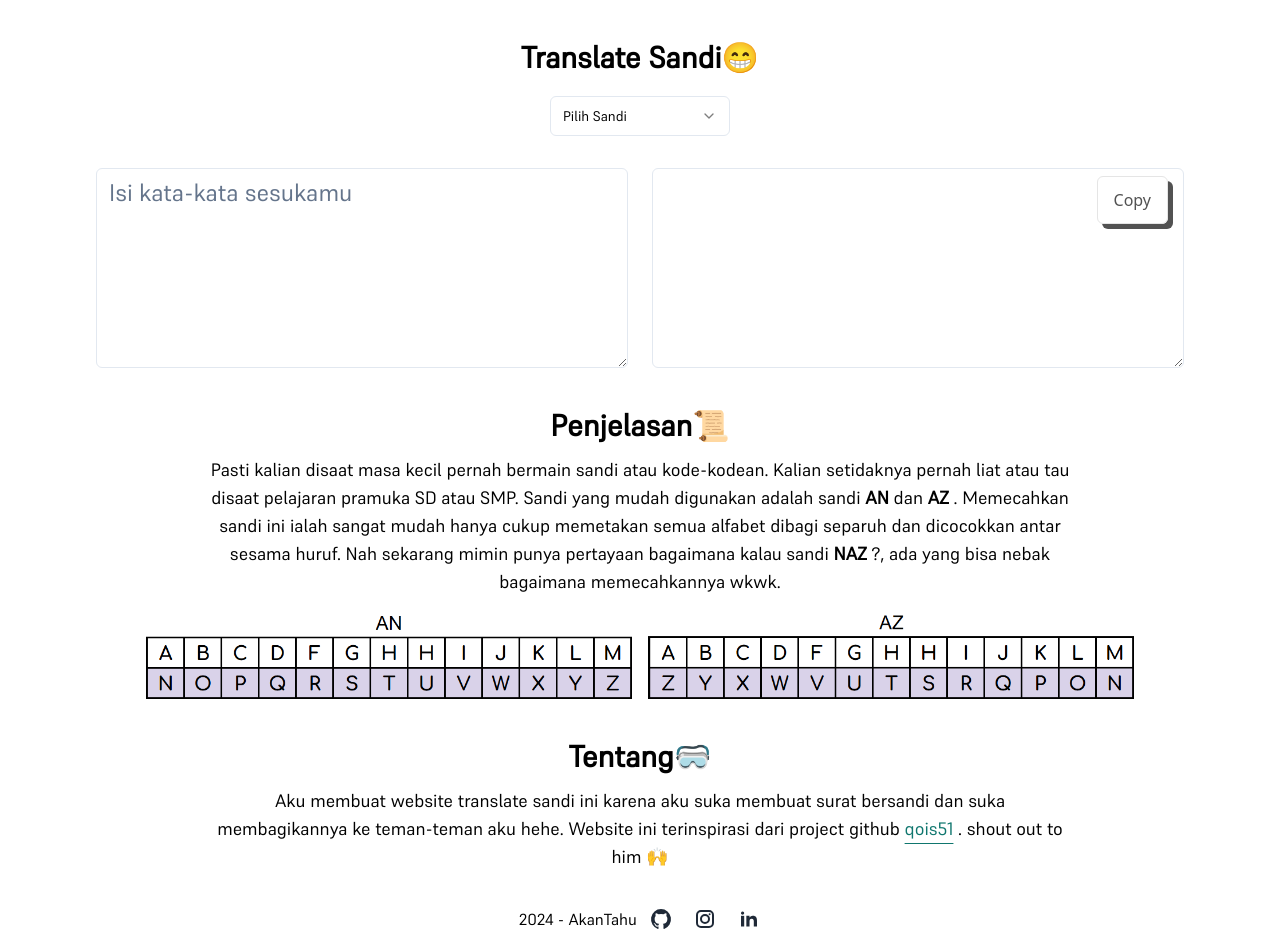
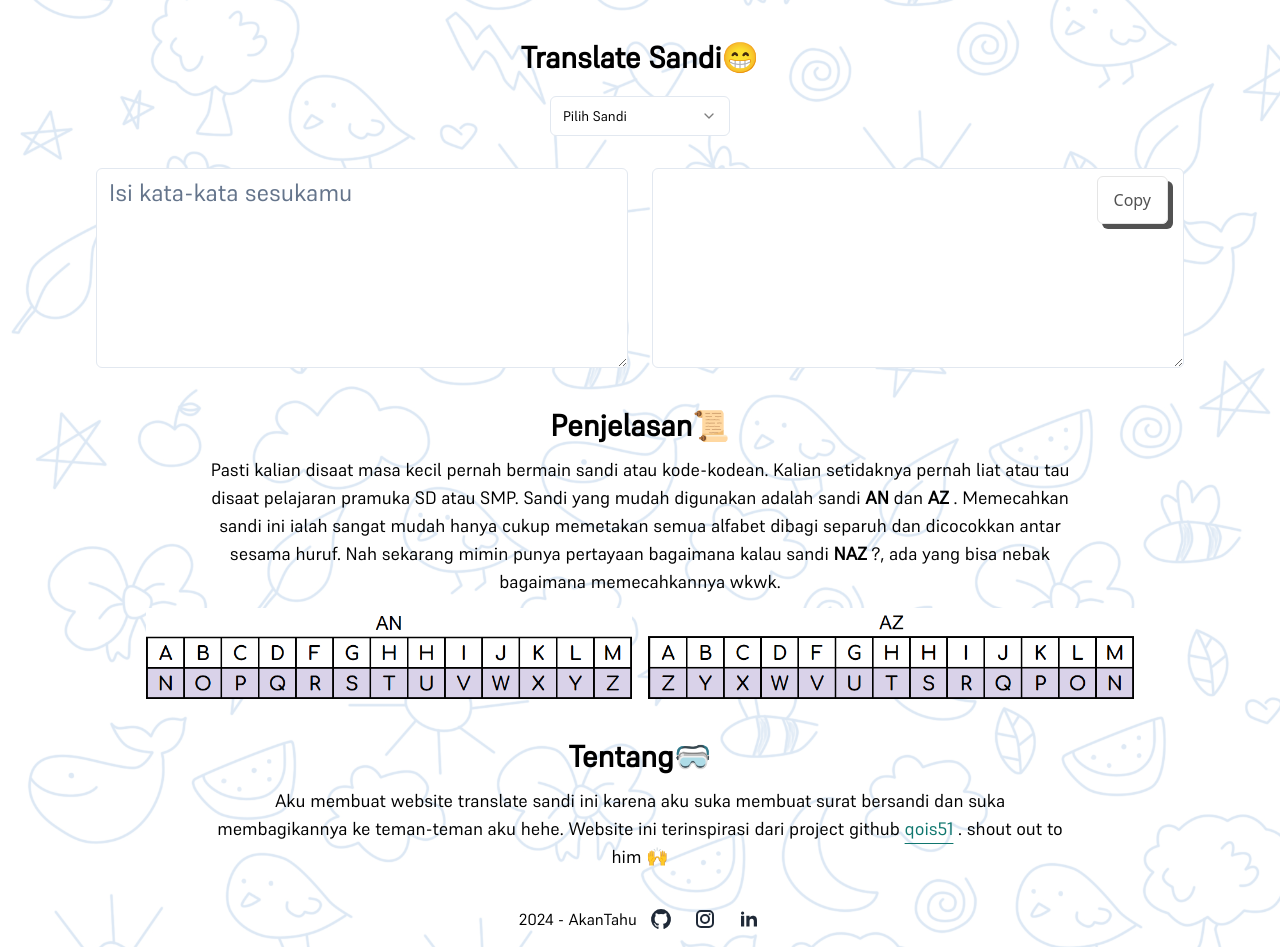
Before and after one commit to AkanTahu/naz-project, a React (Vite) app: page / in a window 1280 px wide. Built offline with nearby package versions, Linux system fonts and the light colour scheme.

Commit message:
feature: bg

```diff
--- a/src/App.jsx
+++ b/src/App.jsx
@@ -4,14 +4,19 @@ import Translate from "./materials/Translate";
 import Explanation from "./materials/Explanation";
 import Footer from "./materials/Footer";
 
-
 export default function App() {
   return (
-    <>
-      <Header />
-      <Translate />
-      <Explanation />
-      <Footer />
-    </>
+    <div className="relative min-h-screen bg-cover bg-center bg-[url('/public/doodle.jpg')]">
+      {/* Overlay with opacity */}
+      <div className="absolute inset-0 bg-white bg-opacity-80"></div>
+
+      {/* Content */}
+      <div className="relative">
+        <Header />
+        <Translate />
+        <Explanation />
+        <Footer />
+      </div>
+    </div>
   );
 }
--- a/src/materials/Header.jsx
+++ b/src/materials/Header.jsx
@@ -3,7 +3,7 @@ import "../App.css";
 
 export default function Header() {
   return (
-    <div className="container justify-center mt-10">
+    <div className="container justify-center pt-10">
       <h1 className="text-3xl font-supreme font-black text-center">Translate Sandi😁</h1>
     </div>
   );
```
Also changed, not shown: public/bg.png (added), public/doodle.jpg (added), src/index.css (line endings or trailing spaces).
